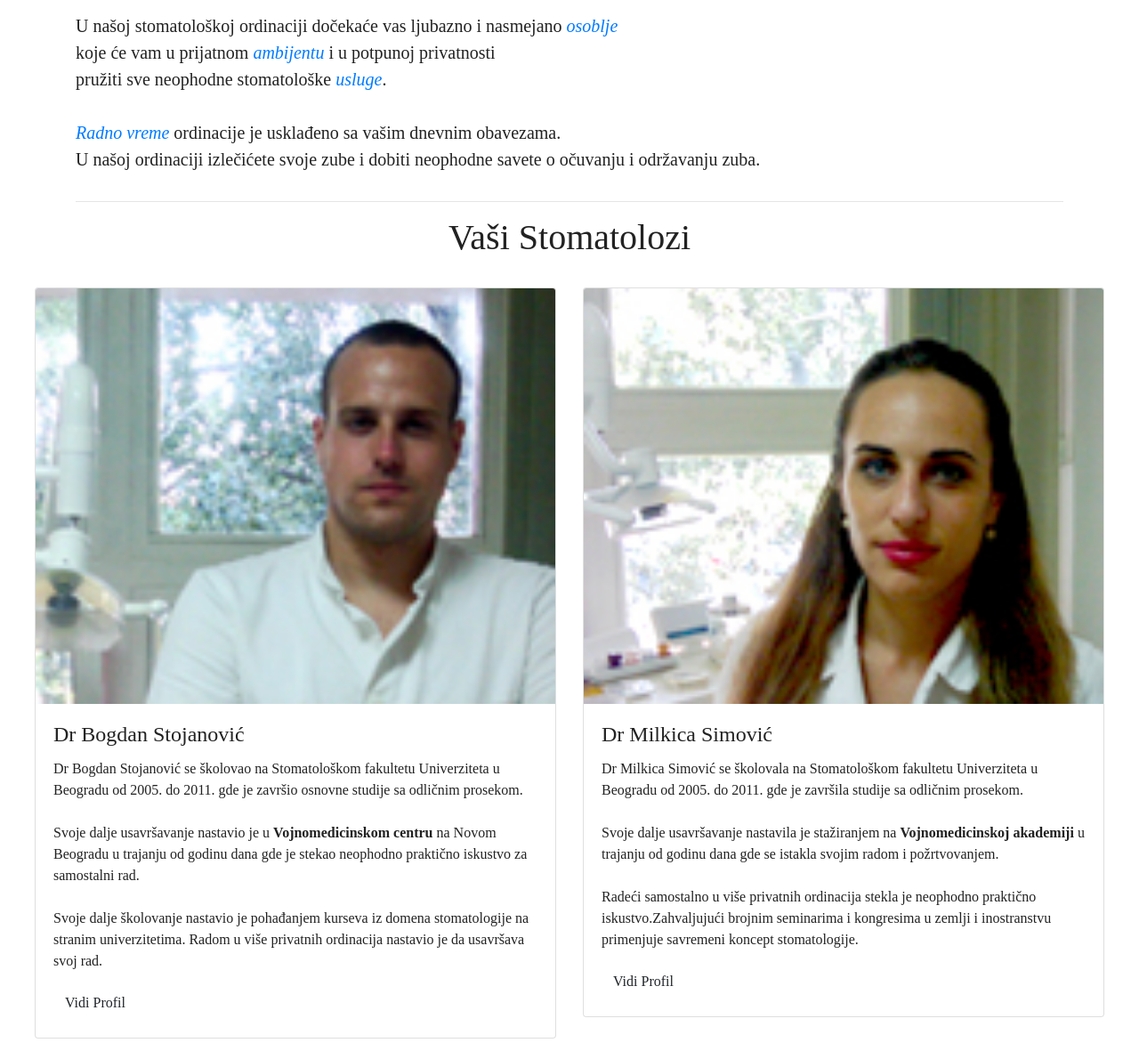
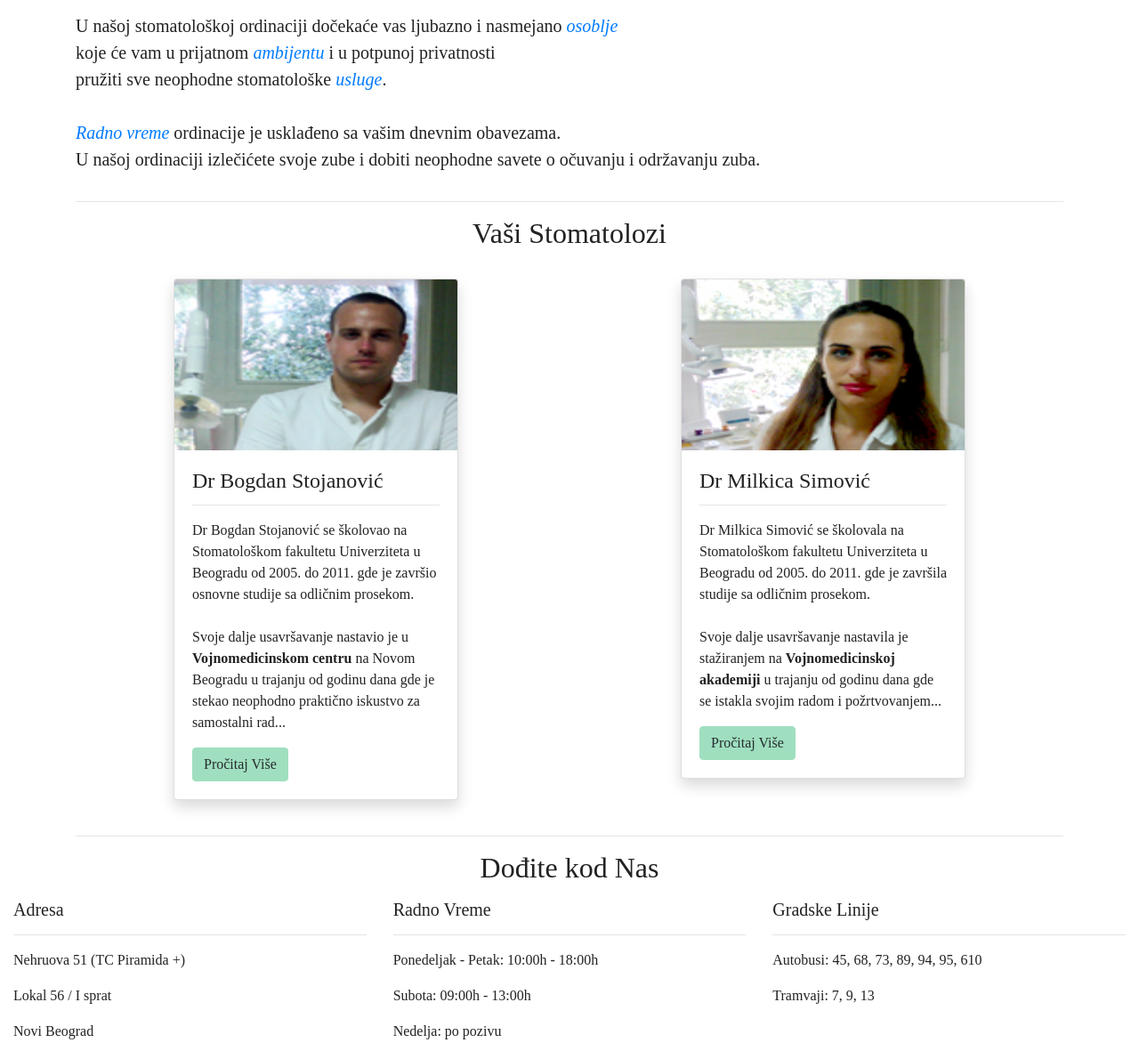
Before and after one commit to aleksandar-galic/milbo_dent, a PHP site: page / in a window 1280 px wide. Shown: the part 456-1646 px from the top of the page at 89% size. Run offline with PHP 8.4, Linux system fonts and the light colour scheme; some web fonts are replaced; grey boxes are pictures that could not be loaded.

Commit message:
fix up meat the team

```diff
--- a/views/index.view.php
+++ b/views/index.view.php
@@ -1,7 +1,7 @@
 <?php require ('partials/header.php'); ?>
 
 	<!-- Welcome -->
-	<div class="welcome container pb-4 bg-white">
+	<div class="welcome container pb-4">
 		<h1 class="display-4">Dobrodošli!</h1>
 		<p class="lead">Naš cilj je blistav osmeh zadovoljnog pacijenta.</p>
 		<hr class="my-4">
@@ -10,8 +10,7 @@
 	</div>
 	<!-- About -->
 	<div class="container">
-		<div class="row welcome text-left">
-			<hr>
+		<div class="row welcome">
 			<div class="col-12">
 				<p class="lead">
 					U našoj stomatološkoj ordinaciji dočekaće vas ljubazno i nasmejano <a href="#stomatolozi"><i>osoblje</i></a>
@@ -30,47 +29,50 @@
 	</div>
 
 	<!-- Meet the Team -->
-	<div class="container-fluid padding" id="stomatolozi">
-		<div class="row welcome text-center">
+	<div class="container text-center" id="stomatolozi">
+		<div class="row welcome">
 			<div class="col-12">
-				<h1 class="display-6">Vaši Stomatolozi</h1>
+				<h2>Vaši Stomatolozi</h2>
 			</div>
 			<hr>
 		</div>
 	</div>
 	<!-- Cards -->
-	<div class="container-fluid padding">
-		<div class="row p-4">
-			<div class="col-md-6">
-				<div class="card">
-					<img class="card-img-top" src="images/bogdan.jpg">
-					<div class="card-body">
+	<div class="container">
+		<div class="d-flex row justify-content-around">
+			<div class="col" align="center">
+				<div class="card shadow my-4" style="width: 20rem; height: auto;">
+					<img src="images/bogdan.jpg" class="card-img-top" style="height: 12rem;">
+					<div class="card-body text-left">
 						<h4 class="card-title">Dr Bogdan Stojanović</h4>
+						<hr class="mt-0">
 						<p class="card-text">
 							Dr Bogdan Stojanović se školovao na Stomatološkom fakultetu Univerziteta u Beogradu od 2005. do 2011. gde je završio osnovne studije sa odličnim prosekom.
 							<br><br>
-							Svoje dalje usavršavanje nastavio je u <b>Vojnomedicinskom centru</b> na Novom Beogradu u trajanju od godinu dana gde je stekao neophodno praktično iskustvo za samostalni rad.
-							<br><br>
-							Svoje dalje školovanje nastavio je pohađanjem kurseva iz domena stomatologije na stranim univerzitetima. Radom u više privatnih ordinacija nastavio je da usavršava svoj rad.
+							Svoje dalje usavršavanje nastavio je u <b>Vojnomedicinskom centru</b> na Novom Beogradu u trajanju od godinu dana gde je stekao neophodno praktično iskustvo za samostalni rad.<span class="dots" id="dotsLeft">..</span>
+							<div class="collapse" id="readLeft">
+								Svoje dalje školovanje nastavio je pohađanjem kurseva iz domena stomatologije na stranim univerzitetima. Radom u više privatnih ordinacija nastavio je da usavršava svoj rad.
+							</div>
 						</p>
-						<a href="#" class="btn btn-outline-secoundary">Vidi Profil</a>
+						<a onclick="collapse('leftButton', 'dotsLeft')" href="#readLeft" class="btn btn-primary" id="leftButton" data-toggle="collapse" role="button">Pročitaj Više</a>
 					</div>
 				</div>
 			</div>
-
-			<div class="col-md-6">
-				<div class="card">
-					<img class="card-img-top" src="images/milkica.jpg">
-					<div class="card-body">
+			<div class="col" align="center">
+				<div class="card shadow my-4" style="width: 20rem; height: auto;">
+					<img src="images/milkica.jpg" class="card-img-top" style="height: 12rem;">
+					<div class="card-body text-left">
 						<h4 class="card-title">Dr Milkica Simović</h4>
+						<hr class="mt-0">
 						<p class="card-text">
 							Dr Milkica Simović se školovala na Stomatološkom fakultetu Univerziteta u Beogradu od 2005. do 2011. gde je završila studije sa odličnim prosekom.
 							<br><br>
-							Svoje dalje usavršavanje nastavila je stažiranjem na <b>Vojnomedicinskoj akademiji</b> u trajanju od godinu dana gde se istakla svojim radom i požrtvovanjem.
-							<br><br>
-							Radeći samostalno u više privatnih ordinacija stekla je neophodno praktično iskustvo.Zahvaljujući brojnim seminarima i kongresima u zemlji i inostranstvu primenjuje savremeni koncept stomatologije.
+							Svoje dalje usavršavanje nastavila je stažiranjem na <b>Vojnomedicinskoj akademiji</b> u trajanju od godinu dana gde se istakla svojim radom i požrtvovanjem.<span class="dots" id="dotsRight">..</span>
+							<div class="collapse" id="readRight">
+								Radeći samostalno u više privatnih ordinacija stekla je neophodno praktično iskustvo.Zahvaljujući brojnim seminarima i kongresima u zemlji i inostranstvu primenjuje savremeni koncept stomatologije.
+							</div>
 						</p>
-						<a href="#" class="btn btn-outline-secoundary">Vidi Profil</a>
+						<a onclick="collapse('rightButton', 'dotsRight')" href="#readRight" class="btn btn-primary" id="rightButton" data-toggle="collapse" role="button">Pročitaj Više</a>
 					</div>
 				</div>
 			</div>
@@ -78,4 +80,19 @@
 		<hr class="my-3">
 	</div>
 
+	<script>
+		function collapse(button, thedots) {
+			var dots = document.getElementById(thedots);
+			var btnText = document.getElementById(button);
+
+			if (dots.style.display === "none") {
+				dots.style.display = "inline";
+				btnText.innerHTML = "Pročitaj Više";
+			} else {
+				dots.style.display = "none";
+				btnText.innerHTML = "Manje";
+			}
+		}
+	</script>
+
 <?php require ('partials/footer.php'); ?>
```
